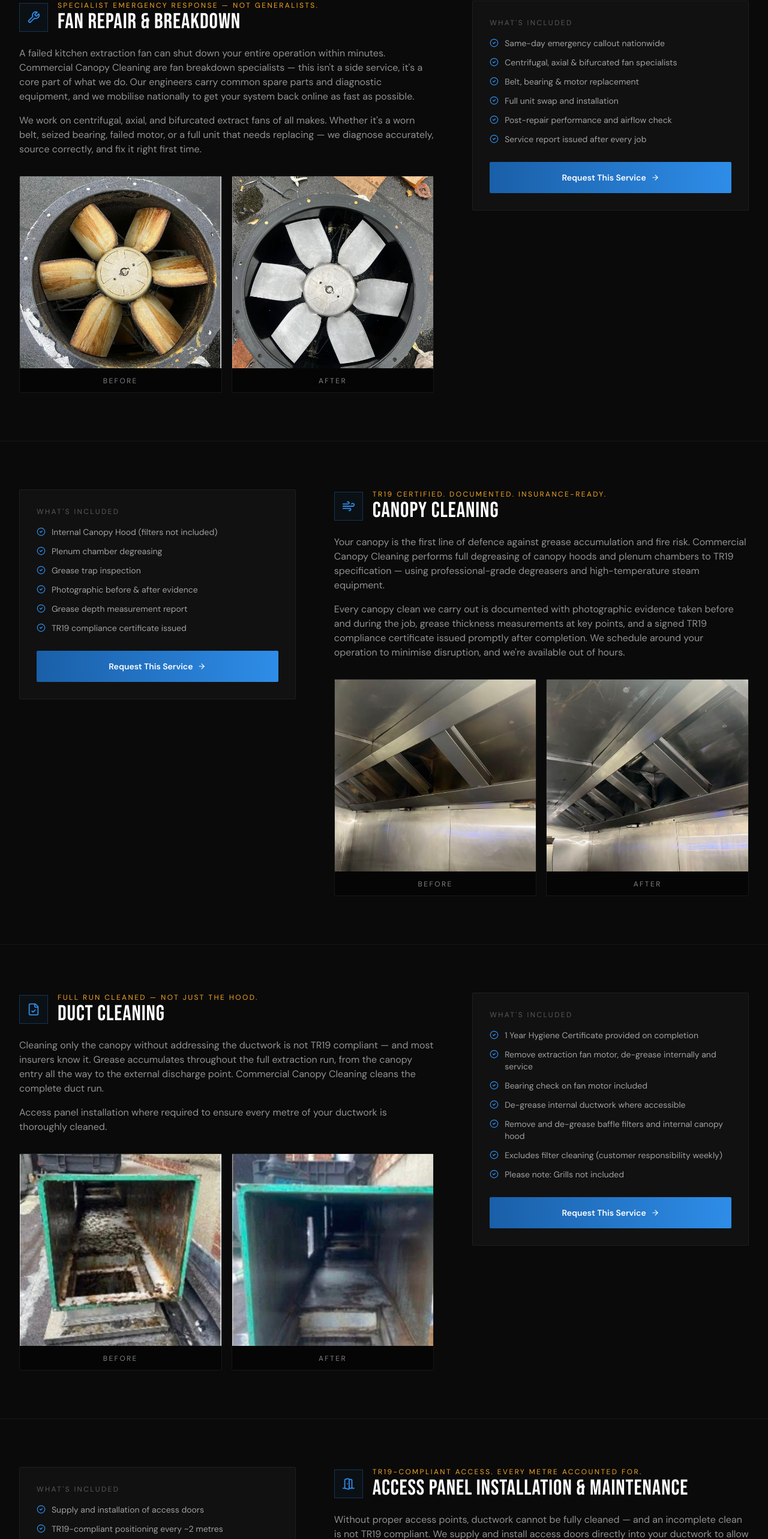
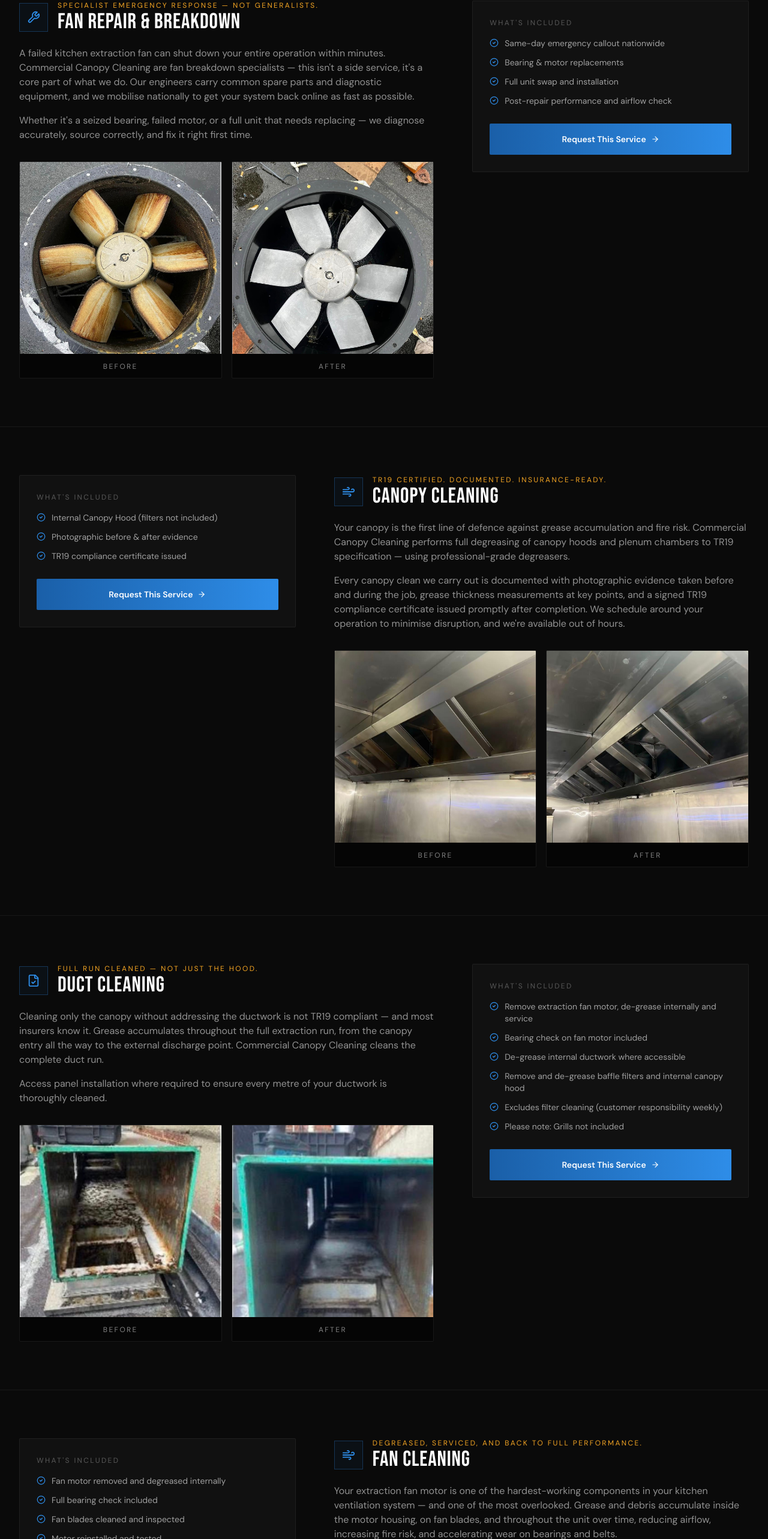
Before and after one commit to zaid5678/commercialcanopycleaning, a React (Vite) app: page /services in a window 1280 px wide. Shown: the part 1303-3869 px from the top of the page at 60% size. Built offline with nearby package versions, Linux system fonts and the light colour scheme.

Commit message:
Services: add Fan Cleaning section with before/after images

```diff
--- a/src/pages/Services.jsx
+++ b/src/pages/Services.jsx
@@ -26,16 +26,14 @@ const services = [
     tagline: 'Specialist emergency response — not generalists.',
     description: `A failed kitchen extraction fan can shut down your entire operation within minutes. Commercial Canopy Cleaning are fan breakdown specialists — this isn't a side service, it's a core part of what we do. Our engineers carry common spare parts and diagnostic equipment, and we mobilise nationally to get your system back online as fast as possible.
 
-We work on centrifugal, axial, and bifurcated extract fans of all makes. Whether it's a worn belt, seized bearing, failed motor, or a full unit that needs replacing — we diagnose accurately, source correctly, and fix it right first time.`,
+Whether it's a seized bearing, failed motor, or a full unit that needs replacing — we diagnose accurately, source correctly, and fix it right first time.`,
     beforeImage: '/work_images/fanbefore.jpeg',
     afterImage: '/work_images/fanafter.jpeg',
     includes: [
       'Same-day emergency callout nationwide',
-      'Centrifugal, axial & bifurcated fan specialists',
-      'Belt, bearing & motor replacement',
+      'Bearing & motor replacements',
       'Full unit swap and installation',
       'Post-repair performance and airflow check',
-      'Service report issued after every job',
     ],
     slug: 'fan-repair',
   },
@@ -44,17 +42,14 @@ We work on centrifugal, axial, and bifurcated extract fans of all makes. Whether
     icon: Wind,
     title: 'Canopy Cleaning',
     tagline: 'TR19 certified. Documented. Insurance-ready.',
-    description: `Your canopy is the first line of defence against grease accumulation and fire risk. Commercial Canopy Cleaning performs full degreasing of canopy hoods and plenum chambers to TR19 specification — using professional-grade degreasers and high-temperature steam equipment.
+    description: `Your canopy is the first line of defence against grease accumulation and fire risk. Commercial Canopy Cleaning performs full degreasing of canopy hoods and plenum chambers to TR19 specification — using professional-grade degreasers.
 
 Every canopy clean we carry out is documented with photographic evidence taken before and during the job, grease thickness measurements at key points, and a signed TR19 compliance certificate issued promptly after completion. We schedule around your operation to minimise disruption, and we're available out of hours.`,
     beforeImage: '/work_images/canopybefore.jpeg',
     afterImage: '/work_images/canopyafter.jpeg',
     includes: [
       'Internal Canopy Hood (filters not included)',
-      'Plenum chamber degreasing',
-      'Grease trap inspection',
       'Photographic before & after evidence',
-      'Grease depth measurement report',
       'TR19 compliance certificate issued',
     ],
     slug: 'canopy-cleaning',
@@ -70,7 +65,6 @@ Access panel installation where required to ensure every metre of your ductwork
     beforeImage: '/work_images/ductbefore.png',
     afterImage: '/work_images/ductafter.png',
     includes: [
-      '1 Year Hygiene Certificate provided on completion',
       'Remove extraction fan motor, de-grease internally and service',
       'Bearing check on fan motor included',
       'De-grease internal ductwork where accessible',
@@ -81,13 +75,35 @@ Access panel installation where required to ensure every metre of your ductwork
     slug: 'duct-cleaning',
   },
   {
+    id: 'fan-cleaning',
+    icon: Wind,
+    title: 'Fan Cleaning',
+    tagline: 'Degreased, serviced, and back to full performance.',
+    description: `Your extraction fan motor is one of the hardest-working components in your kitchen ventilation system — and one of the most overlooked. Grease and debris accumulate inside the motor housing, on fan blades, and throughout the unit over time, reducing airflow, increasing fire risk, and accelerating wear on bearings and belts.
+
+Commercial Canopy Cleaning removes the fan motor, degrease internally, services the unit including a full bearing check, and reinstalls it — leaving your system running cleaner, quieter, and more efficiently. All work is documented with a service report.`,
+    beforeImage: '/work_images/fancleanbefore.jpeg',
+    afterImage: '/work_images/fancleanafter.jpeg',
+    beforeLabel: 'Before',
+    afterLabel: 'After',
+    includes: [
+      'Fan motor removed and degreased internally',
+      'Full bearing check included',
+      'Fan blades cleaned and inspected',
+      'Motor reinstalled and tested',
+      'Improves airflow and reduces fire risk',
+      'Service report issued on completion',
+    ],
+    slug: 'fan-cleaning',
+  },
+  {
     id: 'access-panels',
     icon: DoorOpen,
     title: 'Access Panel Installation & Maintenance',
     tagline: 'TR19-compliant access. Every metre accounted for.',
     description: `Without proper access points, ductwork cannot be fully cleaned — and an incomplete clean is not TR19 compliant. We supply and install access doors directly into your ductwork to allow safe inspection and thorough cleaning of the entire extraction run.
 
-In line with TR19® Grease guidance, access points should be positioned at regular intervals — typically every two metres — to ensure the complete system can be properly maintained. Whether you're installing access panels ahead of a first clean or retrofitting them into an existing system, our engineers will position and fit them correctly to bring your setup into full compliance.`,
+In line with TR19 Grease guidance, access points should be positioned at regular intervals — typically every two metres — to ensure the complete system can be properly maintained. Whether you're installing access panels ahead of a first clean or retrofitting them into an existing system, our engineers will position and fit them correctly to bring your setup into full compliance.`,
     beforeImage: '/work_images/panel1.jpeg',
     afterImage: '/work_images/panel2.jpeg',
     beforeLabel: 'Access Door',
@@ -107,16 +123,13 @@ In line with TR19® Grease guidance, access points should be positioned at regul
     icon: BadgeCheck,
     title: 'Compliance Certification',
     tagline: 'The paperwork your insurer and assessor requires.',
-    description: `TR19 certification is not just a piece of paper — it's the documented evidence that your kitchen extraction system has been cleaned to the correct standard, by a competent engineer, using the correct methodology. Commercial Canopy Cleaning issues comprehensive compliance packs after every job.
+    description: `TR19 certification is not just a piece of paper — it's the documented evidence that your kitchen extraction system has been cleaned to the correct standard, by a competent engineer, using the correct methodology. Commercial Canopy Cleaning issues comprehensive compliance certification after every job.
 
-Our documentation is used by some of the UK's largest commercial kitchen operators as the definitive record of their ventilation maintenance. We retain digital copies in our system and can reissue documentation quickly if originals are ever misplaced.`,
+Our documentation is used by some of the UK's largest commercial kitchen operators as the definitive record of their ventilation maintenance.`,
     includes: [
       'Signed TR19 engineer certificate',
-      'Grease thickness assessment report',
       'Full photographic evidence pack',
       'Recommended next clean date',
-      'Digital & hard copy options',
-      'Records retained for rapid reissue',
     ],
     slug: 'compliance-certification',
   },
```
Also changed, not shown: public/work_images/fancleanafter.jpeg (added), public/work_images/fancleanbefore.jpeg (added).
